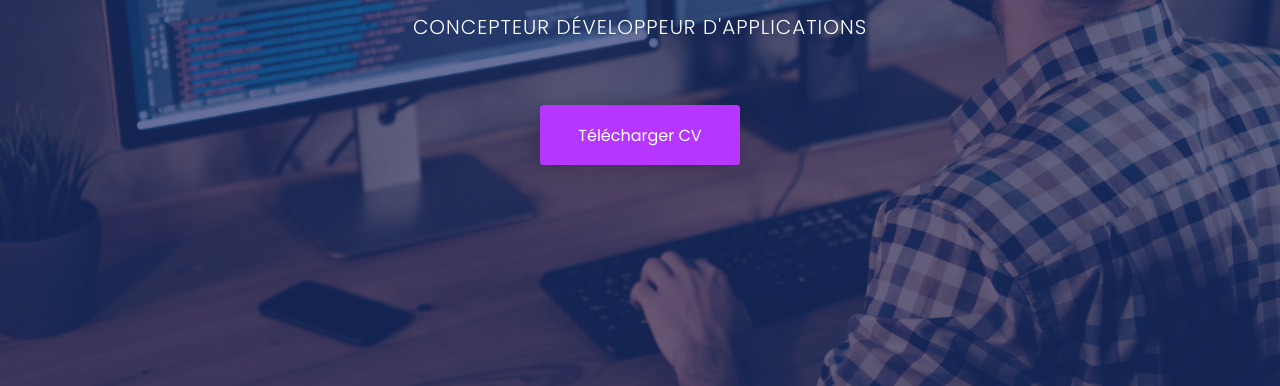
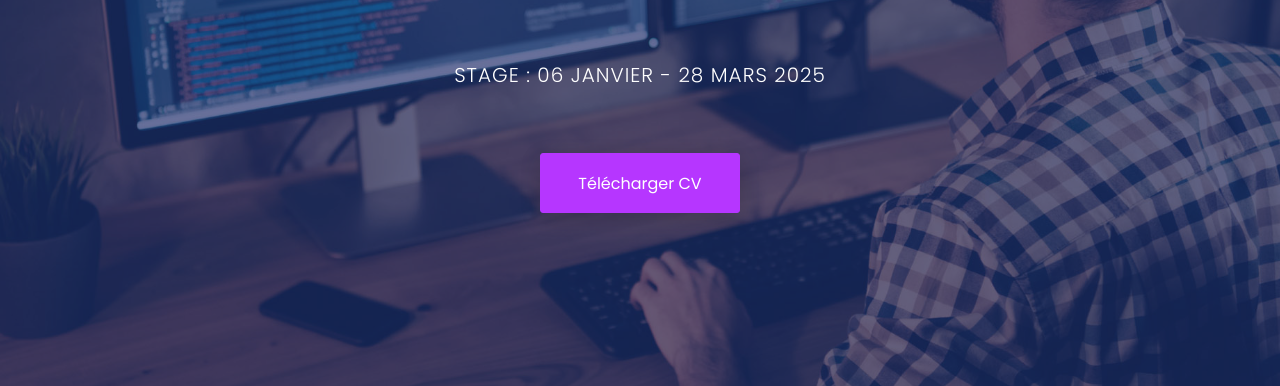
Before and after one commit to MarchiveFlorian/My_portfolio, a plain HTML site: page index.html in a window 1280 px wide. Shown: the part 414-800 px from the top of the page. Drawn offline with nearby package versions, Linux system fonts and the light colour scheme.

Commit message:
Update index.html

```diff
--- a/index.html
+++ b/index.html
@@ -102,6 +102,7 @@
 						<div class="header-text">
 							<h2>Florian  Marchive</h2>
 							<p>Concepteur développeur d'applications</p>
+							<p>Stage : 06 janvier - 28 mars 2025</p>
 							<a href="assets/download/CV_ Marchive_Florian.pdf" download>Télécharger CV</a>
 						</div><!--/.header-text-->
 					</div><!--/.col-->
```
